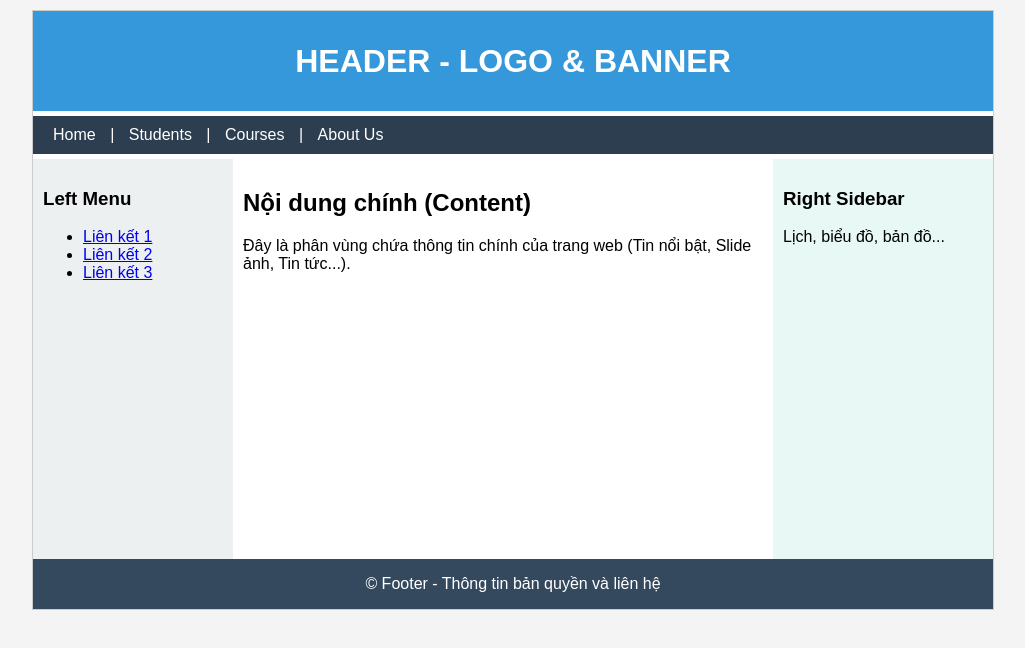
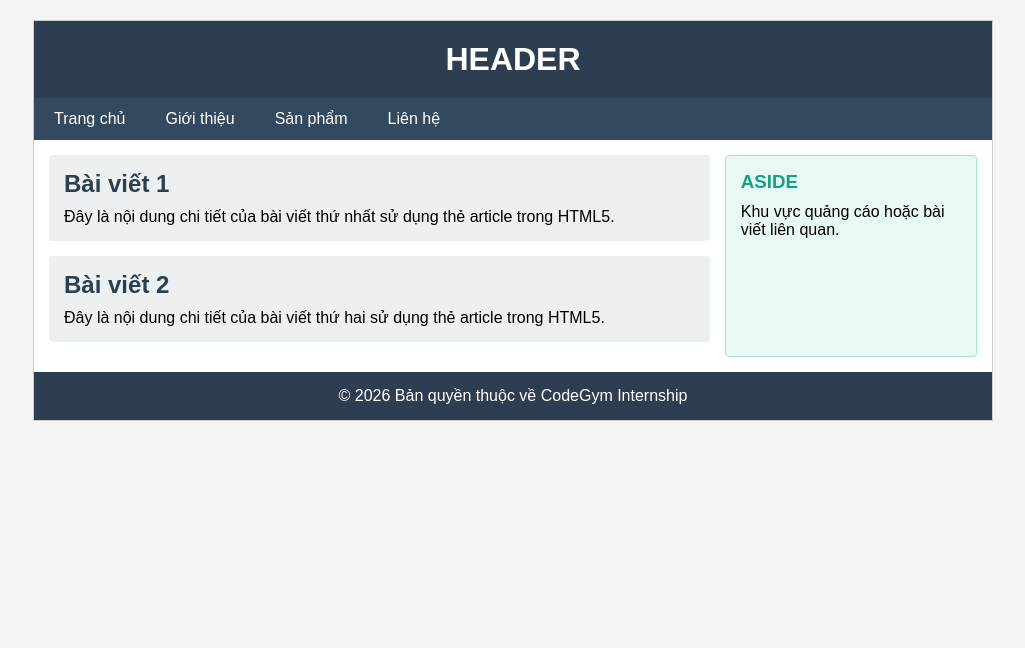
Before and after one commit to dtc245200572-debug/baitappp, a plain HTML site: page New folder (3)/index.html in a window 1280 px wide. Shown: the whole page, without its empty margins (127-1152 px from the left). Drawn offline with Linux system fonts and the light colour scheme.

Commit message:
Add files via upload

```diff
--- a/New folder (3)/index.html
+++ b/New folder (3)/index.html
@@ -3,54 +3,52 @@
 <head>
     <meta charset="UTF-8">
     <meta name="viewport" content="width=device-width, initial-scale=1.0">
-    <title>Thực hành Tạo bố cục cơ bản</title>
+    <title>Tạo layout với các thẻ HTML5 và CSS</title>
     <link rel="stylesheet" href="style.css">
 </head>
 <body>
 
-    <!-- Main Wrapper -->
-    <div id="main">
+    <div class="container">
+        <!-- Header -->
+        <header>
+            <h1>HEADER</h1>
+        </header>
 
-        <!-- Header -->
-        <div id="head">
-            <h1>HEADER - LOGO & BANNER</h1>
-        </div>
+        <!-- Navigation Menu -->
+        <nav>
+            <ul>
+                <li><a href="#">Trang chủ</a></li>
+                <li><a href="#">Giới thiệu</a></li>
+                <li><a href="#">Sản phẩm</a></li>
+                <li><a href="#">Liên hệ</a></li>
+            </ul>
+        </nav>
 
-        <!-- Navigation Links -->
-        <div id="head-link">
-            <a href="#">Home</a> |
-            <a href="#">Students</a> |
-            <a href="#">Courses</a> |
-            <a href="#">About Us</a>
-        </div>
+        <!-- Main Content Wrapper -->
+        <div class="content-wrapper">
+            <!-- Section chứa các Article -->
+            <section>
+                <article>
+                    <h2>Bài viết 1</h2>
+                    <p>Đây là nội dung chi tiết của bài viết thứ nhất sử dụng thẻ article trong HTML5.</p>
+                </article>
+                <article>
+                    <h2>Bài viết 2</h2>
+                    <p>Đây là nội dung chi tiết của bài viết thứ hai sử dụng thẻ article trong HTML5.</p>
+                </article>
+            </section>
 
-        <!-- Left Sidebar -->
-        <div id="left">
-            <h3>Left Menu</h3>
-            <ul>
-                <li><a href="#">Liên kết 1</a></li>
-                <li><a href="#">Liên kết 2</a></li>
-                <li><a href="#">Liên kết 3</a></li>
-            </ul>
-        </div>
-
-        <!-- Content Area -->
-        <div id="content">
-            <h2>Nội dung chính (Content)</h2>
-            <p>Đây là phân vùng chứa thông tin chính của trang web (Tin nổi bật, Slide ảnh, Tin tức...).</p>
-        </div>
-
-        <!-- Right Sidebar -->
-        <div id="right">
-            <h3>Right Sidebar</h3>
-            <p>Lịch, biểu đồ, bản đồ...</p>
+            <!-- Sidebar Aside -->
+            <aside>
+                <h3>ASIDE</h3>
+                <p>Khu vực quảng cáo hoặc bài viết liên quan.</p>
+            </aside>
         </div>
 
         <!-- Footer -->
-        <div id="footer">
-            <p>&copy; Footer - Thông tin bản quyền và liên hệ</p>
-        </div>
-
+        <footer>
+            <p>&copy; 2026 Bản quyền thuộc về CodeGym Internship</p>
+        </footer>
     </div>
 
 </body>
--- a/New folder (3)/style.css
+++ b/New folder (3)/style.css
@@ -1,84 +1,96 @@
-/* Quy tắc chung */
+/* Reset CSS cơ bản */
+* {
+    box-sizing: border-box;
+    margin: 0;
+    padding: 0;
+}
+
 body {
     font-family: Arial, sans-serif;
-    margin: 0;
-    padding: 0;
     background-color: #f4f4f4;
+    padding: 20px;
 }
 
-/* 1. Main: Cố định độ rộng và căn giữa trang */
-#main {
-    width: 960px;
-    margin: 10px auto;
-    background-color: #ffffff;
-    border: 1px solid #cccccc;
+/* Khung chứa toàn bộ trang */
+.container {
+    max-width: 960px;
+    margin: 0 auto;
+    background-color: #fff;
+    border: 1px solid #ccc;
 }
 
-/* 2. Head: Banner / Logo */
-#head {
-    height: 100px;
-    background-color: #3498db;
+/* 1. Thẻ Header */
+header {
+    background-color: #2c3e50;
+    color: white;
+    padding: 20px;
+    text-align: center;
+}
+
+/* 2. Thẻ Nav */
+nav {
+    background-color: #34495e;
+}
+
+nav ul {
+    list-style: none;
+    display: flex;
+}
+
+nav ul li a {
+    display: block;
+    padding: 12px 20px;
+    color: white;
+    text-decoration: none;
+}
+
+nav ul li a:hover {
+    background-color: #1abc9c;
+}
+
+/* Khối bao bọc Section và Aside */
+.content-wrapper {
+    display: flex;
+    padding: 15px;
+    gap: 15px;
+}
+
+/* 3. Thẻ Section (Cột chính bên trái) */
+section {
+    flex: 3;
+}
+
+/* 4. Thẻ Article */
+article {
+    background-color: #ecf0f1;
+    padding: 15px;
+    margin-bottom: 15px;
+    border-radius: 4px;
+}
+
+article h2 {
+    margin-bottom: 10px;
+    color: #2c3e50;
+}
+
+/* 5. Thẻ Aside (Sidebar bên phải) */
+aside {
+    flex: 1;
+    background-color: #e8f8f5;
+    padding: 15px;
+    border-radius: 4px;
+    border: 1px solid #a3e4d7;
+}
+
+aside h3 {
+    margin-bottom: 10px;
+    color: #16a085;
+}
+
+/* 6. Thẻ Footer */
+footer {
+    background-color: #2c3e50;
     color: white;
     text-align: center;
-    line-height: 100px;
-    margin-bottom: 5px;
+    padding: 15px;
 }
-
-#head h1 {
-    margin: 0;
-}
-
-/* 3. Head-link: Thanh menu liên kết */
-#head-link {
-    background-color: #2c3e50;
-    color: white;
-    padding: 10px;
-    margin-bottom: 5px;
-}
-
-#head-link a {
-    color: white;
-    text-decoration: none;
-    margin: 0 10px;
-}
-
-/* 4. Left Sidebar: Dạt sang trái */
-#left {
-    width: 200px;
-    min-height: 400px;
-    float: left;
-    background-color: #ecf0f1;
-    padding: 10px;
-    box-sizing: border-box;
-}
-
-/* 5. Content: Khối nội dung ở giữa */
-#content {
-    width: 540px;
-    min-height: 400px;
-    float: left;
-    background-color: #ffffff;
-    padding: 10px;
-    box-sizing: border-box;
-}
-
-/* 6. Right Sidebar: Dạt sang phải */
-#right {
-    width: 220px;
-    min-height: 400px;
-    float: right;
-    background-color: #e8f8f5;
-    padding: 10px;
-    box-sizing: border-box;
-}
-
-/* 7. Footer: Xóa hiệu ứng float và đưa về cuối */
-#footer {
-    clear: both;
-    height: 50px;
-    background-color: #34495e;
-    color: white;
-    text-align: center;
-    line-height: 50px;
-    margin-top: 5px;
-}
```
